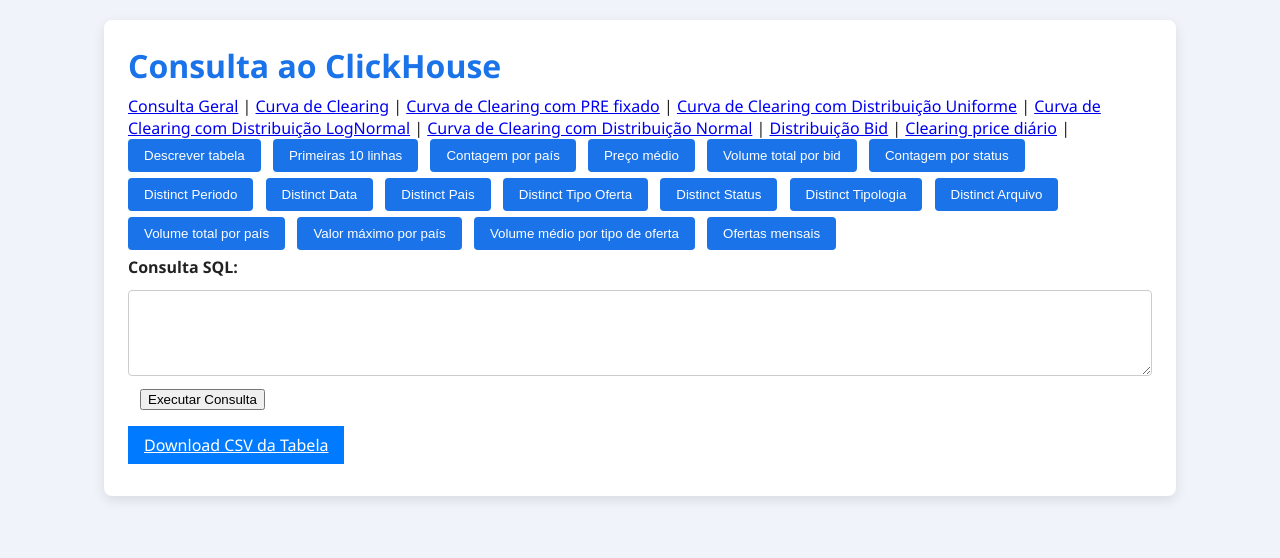
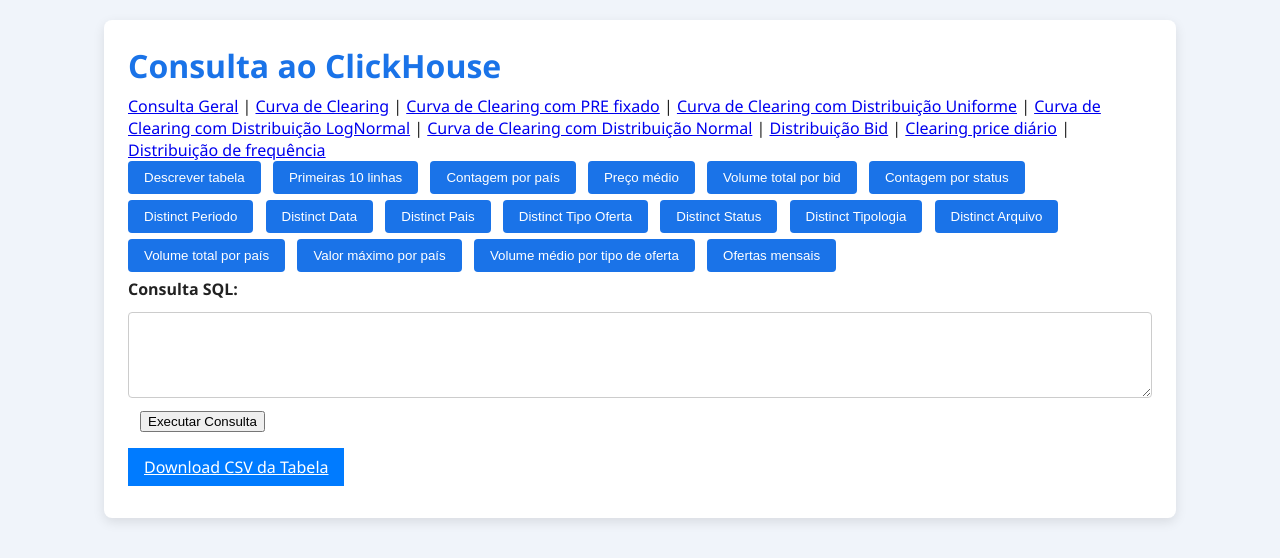
Before and after one commit to jeffersonpimenta/mibel-datalab, a PHP site: page / in a window 1280 px wide. Shown: the top 558 px of the page. Run offline with PHP 8.4, Linux system fonts and the light colour scheme.

Commit message:
Update no menu

```diff
--- a/src/clearing.php
+++ b/src/clearing.php
@@ -282,6 +282,7 @@ if ($hasMI) {
 	<a href="clearing_normal.php">Curva de Clearing com Distribuição Normal</a> |
 	<a href="frequency_distribution.php">Distribuição Bid</a> |
 	<a href="daily_clearing.php">Clearing price diário</a> |
+	<a href="frequency_distribution.php">Distribuição de frequência</a>
 </nav>
 <div class="selection-row"><form method="get">
     <label for="dia">Data:</label>
--- a/src/clearing_fixed.php
+++ b/src/clearing_fixed.php
@@ -218,6 +218,7 @@ if ($fixed_pre !== null) {
 	<a href="clearing_normal.php">Curva de Clearing com Distribuição Normal</a> |
 	<a href="frequency_distribution.php">Distribuição Bid</a> |
 	<a href="daily_clearing.php">Clearing price diário</a> |
+	<a href="frequency_distribution.php">Distribuição de frequência</a>
 </nav>
 <div class="selection-row"><form method="get" >
     <label for="dia">Data:</label>
--- a/src/clearing_lognormal.php
+++ b/src/clearing_lognormal.php
@@ -268,6 +268,7 @@ if ($lognormal_mu !== null && $lognormal_sigma !== null) {
 	<a href="clearing_normal.php">Curva de Clearing com Distribuição Normal</a> |
 	<a href="frequency_distribution.php">Distribuição Bid</a> |
 	<a href="daily_clearing.php">Clearing price diário</a> |
+	<a href="frequency_distribution.php">Distribuição de frequência</a>
 </nav>
 <div class="selection-row"><form method="get" >
     <label for="dia">Data:</label>
--- a/src/clearing_normal.php
+++ b/src/clearing_normal.php
@@ -260,6 +260,7 @@ for ($b=$minPrice; $b <= $maxPrice; $b += $bucketSize) {
 	<a href="clearing_normal.php">Curva de Clearing com Distribuição Normal</a> |
 	<a href="frequency_distribution.php">Distribuição Bid</a> |
 	<a href="daily_clearing.php">Clearing price diário</a> |
+	<a href="frequency_distribution.php">Distribuição de frequência</a>
 </nav>
 <div class="selection-row"><form method="get" >
     <label for="dia">Data:</label>
--- a/src/clearing_uniform.php
+++ b/src/clearing_uniform.php
@@ -221,6 +221,7 @@ if ($uniform_min !== null && $uniform_max !== null) {
 	<a href="clearing_normal.php">Curva de Clearing com Distribuição Normal</a> |
 	<a href="frequency_distribution.php">Distribuição Bid</a> |
 	<a href="daily_clearing.php">Clearing price diário</a> |
+	<a href="frequency_distribution.php">Distribuição de frequência</a>
 </nav>
 <div class="selection-row"><form method="get" style="margin-bottom:1rem;">
     <label for="dia">Data:</label>
--- a/src/daily_clearing.php
+++ b/src/daily_clearing.php
@@ -212,8 +212,8 @@ foreach ($colorMap as $pais => $colors) {
 	<a href="clearing_normal.php">Curva de Clearing com Distribuição Normal</a> |
 	<a href="frequency_distribution.php">Distribuição Bid</a> |
 	<a href="daily_clearing.php">Clearing price diário</a> |
+	<a href="frequency_distribution.php">Distribuição de frequência</a>
 </nav>
-
 <form method="get" style="margin-bottom:1rem;">
     <label for="dia">Data:</label>
     <input type="date" id="dia" name="dia" value="<?= htmlspecialchars($dia) ?>" required>
--- a/src/frequency_distribution.php
+++ b/src/frequency_distribution.php
@@ -192,8 +192,8 @@ $displayDate = ($startDia === $endDia) ? $startDia : "$startDia a $endDia";
 	<a href="clearing_normal.php">Curva de Clearing com Distribuição Normal</a> |
 	<a href="frequency_distribution.php">Distribuição Bid</a> |
 	<a href="daily_clearing.php">Clearing price diário</a> |
+	<a href="frequency_distribution.php">Distribuição de frequência</a>
 </nav>
-
 <form method="get">
     <label for="pais">País:</label>
     <select id="pais" name="pais">
--- a/src/index.php
+++ b/src/index.php
@@ -79,6 +79,7 @@ if (isset($_GET['download_csv']) && !empty($_GET['query'])) {
 		<a href="clearing_normal.php">Curva de Clearing com Distribuição Normal</a> |
 		<a href="frequency_distribution.php">Distribuição Bid</a> |
 		<a href="daily_clearing.php">Clearing price diário</a> |
+		<a href="frequency_distribution.php">Distribuição de frequência</a>
 	</nav>
     <div id="presetQueries">
 	    <button type="button" onclick="setAndSubmit('DESCRIBE TABLE default.ofertas')">Descrever tabela</button>
```
